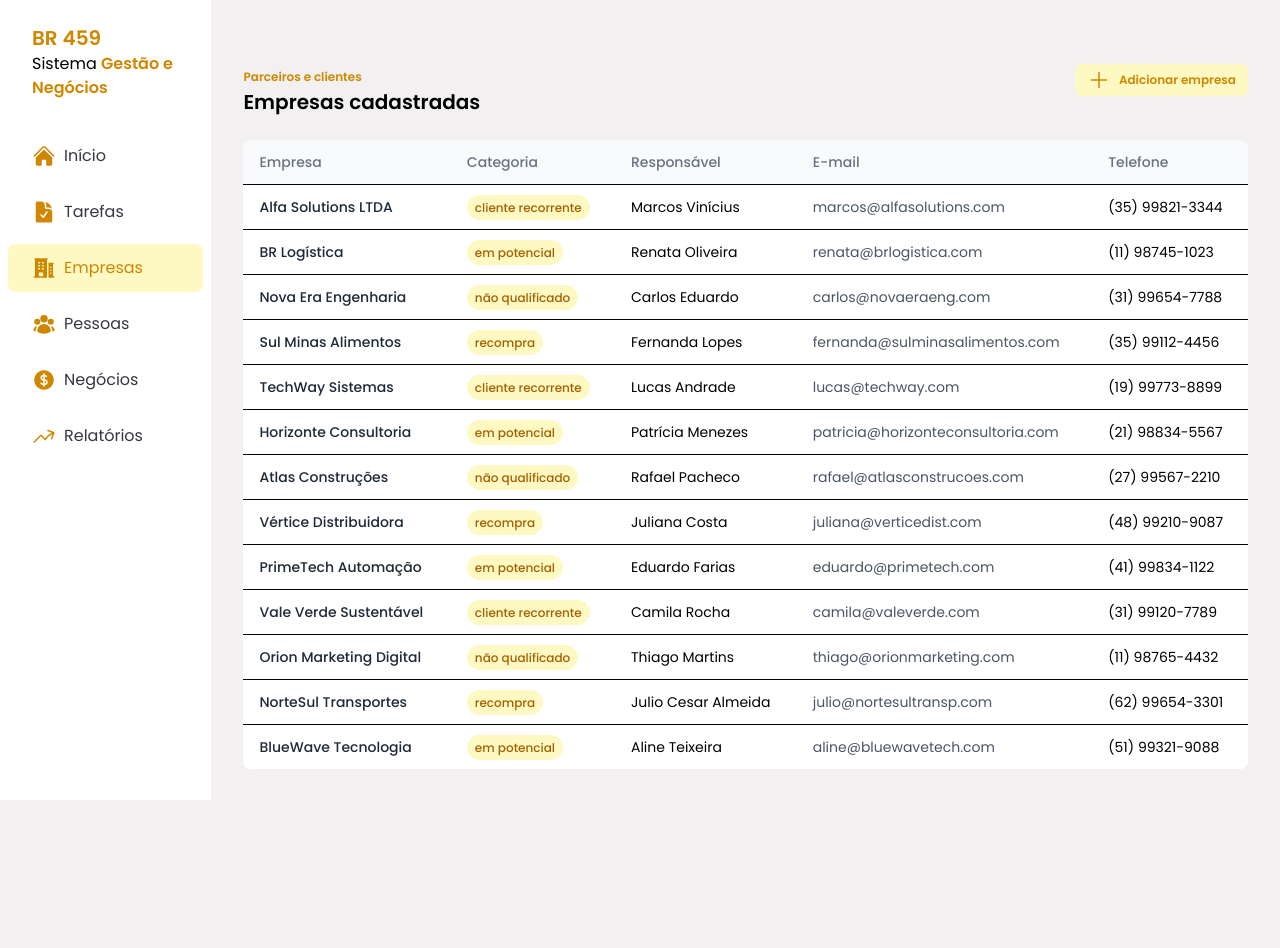
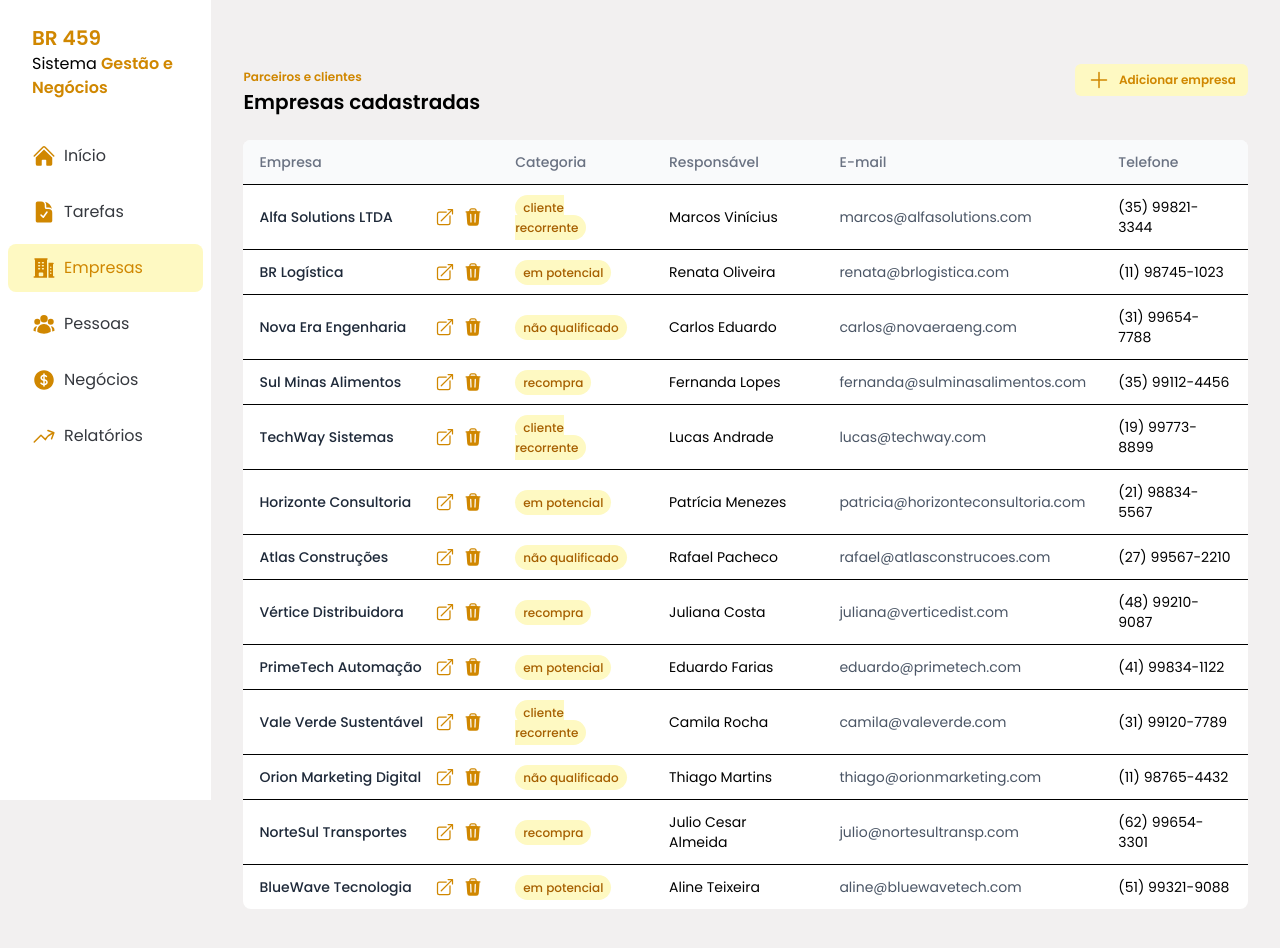
Before and after one commit to DouglasRamosP/crm-br459, a React app in the folder frontend/: page / in a window 1280 px wide. Shown: the top 948 px of the page. Before the commit the page ends 833 px from the top, so only its background shows below. Built offline with nearby package versions, Linux system fonts and the light colour scheme; the HTML template or start-up script is replaced by a standard one.

Commit message:
feat: add details and delete actions to companies table with toast notifications

```diff
--- a/frontend/package.json
+++ b/frontend/package.json
@@ -12,7 +12,8 @@
   "dependencies": {
     "@heroicons/react": "^2.2.0",
     "react": "^19.2.0",
-    "react-dom": "^19.2.0"
+    "react-dom": "^19.2.0",
+    "sonner": "^2.0.7"
   },
   "devDependencies": {
     "@eslint/js": "^9.39.1",
--- a/frontend/src/App.jsx
+++ b/frontend/src/App.jsx
@@ -1,9 +1,11 @@
 import Sidebar from "./components/Sidebar.jsx"
 import Companies from "./components/Companies.jsx"
+import { Toaster } from "sonner"
 
 export default function App() {
   return (
     <div className="flex">
+      <Toaster richColors position="top-center" />
       <Sidebar />
       <Companies />
     </div>
--- a/frontend/src/components/Companies.jsx
+++ b/frontend/src/components/Companies.jsx
@@ -1,8 +1,37 @@
 import Button from "./Button"
 import { PlusIcon } from "@heroicons/react/24/solid"
 import CompaniesTable from "./CompaniesTable"
+import { useState } from "react"
+import companiesMock from "../constants/companies"
+import { toast } from "sonner"
 
 const Companies = () => {
+  const [companies, setCompanies] = useState(companiesMock)
+
+  const handleDelete = (id) => {
+    toast.warning("Confirmar exclusão?", {
+      action: {
+        label: "Excluir",
+        onClick: () => {
+          setCompanies((prev) => prev.filter((c) => c.id !== id))
+          toast.success("Empresa excluída com sucesso")
+        },
+      },
+    })
+  }
+
+  const handleView = (company) => {
+    toast(
+      `
+      Detalhes: ${company.nome}
+      Categoria: ${company.categoria}
+      Responsável: ${company.responsavel}
+      Email: ${company.email}
+      Telefone: ${company.telefone}
+      `
+    )
+  }
+
   return (
     <div className="w-full px-8 py-16">
       <div className="flex justify-between pb-6">
@@ -22,7 +51,11 @@ const Companies = () => {
       </div>
 
       <div>
-        <CompaniesTable />
+        <CompaniesTable
+          companies={companies}
+          onDelete={handleDelete}
+          onView={handleView}
+        />
       </div>
     </div>
   )
--- a/frontend/src/components/CompaniesTable.jsx
+++ b/frontend/src/components/CompaniesTable.jsx
@@ -1,6 +1,6 @@
-import { companies } from "../constants/companies"
+import { ArrowTopRightOnSquareIcon, TrashIcon } from "@heroicons/react/24/solid"
 
-const CompaniesTable = () => {
+const CompaniesTable = ({ companies, onDelete, onView }) => {
   return (
     <div className="overflow-x-auto rounded-lg bg-white">
       <table className="w-full border-collapse text-sm">
@@ -21,17 +21,37 @@ const CompaniesTable = () => {
               className="border-b last:border-0 hover:bg-gray-50"
             >
               <td className="px-4 py-3 font-medium text-gray-800">
-                {company.nome}
+                <div className="flex items-center justify-between gap-3">
+                  <span className="min-w-0 truncate">{company.nome}</span>
+
+                  <div className="flex items-center gap-2 shrink-0">
+                    <button
+                      type="button"
+                      className="shrink-0"
+                      title="Ver detalhes"
+                    >
+                      <ArrowTopRightOnSquareIcon
+                        className="transition hover:bg-yellow-100 hover:text-yellow-700 h-5 w-5 text-yellow-600 shrink-0"
+                        onClick={() => onView(company)}
+                      />
+                    </button>
+                    <button type="button" className=" shrink-0" title="Excluir">
+                      <TrashIcon
+                        className="h-5 w-5 text-yellow-600 shrink-0"
+                        onClick={() => onDelete(company.id)}
+                      />
+                    </button>
+                  </div>
+                </div>
               </td>
+
               <td className="px-4 py-3">
                 <span className="rounded-full bg-yellow-100 px-2 py-1 text-xs font-medium text-yellow-700">
                   {company.categoria}
                 </span>
               </td>
               <td className="px-4 py-3">{company.responsavel}</td>
-              <td className="px-4 py-3 text-gray-600">
-                {company.email}
-              </td>
+              <td className="px-4 py-3 text-gray-600">{company.email}</td>
               <td className="px-4 py-3">{company.telefone}</td>
             </tr>
           ))}
--- a/frontend/src/constants/companies.js
+++ b/frontend/src/constants/companies.js
@@ -1,4 +1,4 @@
-export const companies = [
+const companiesMock = [
   {
     id: 1,
     nome: "Alfa Solutions LTDA",
@@ -104,3 +104,5 @@ export const companies = [
     telefone: "(51) 99321-9088",
   },
 ]
+
+export default companiesMock
```
Also changed, not shown: 1 other file (tests, documents, lock files or other folders).
